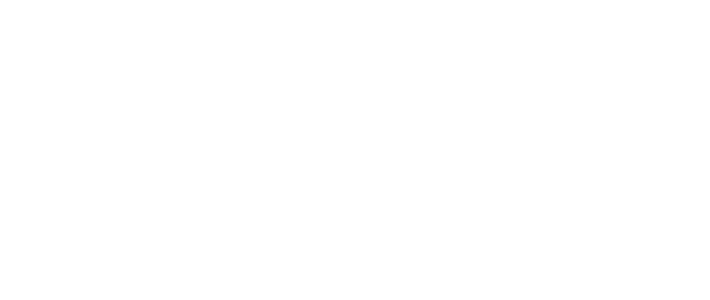
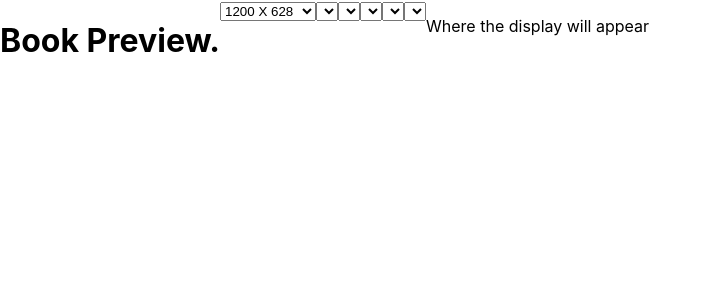
Before and after one commit to Norah-Tonny/Book--Brush, a React (Create React App) app: page /Results in a window 1280 px wide. Shown: the top 300 px of the page, without its empty margins (0-710 px from the left). Built offline with nearby package versions, Linux system fonts and the light colour scheme.

Commit message:
modified Results.js

```diff
--- a/src/Components/CategoriesItems.js
+++ b/src/Components/CategoriesItems.js
@@ -7,7 +7,9 @@
 const CategoryContainer = styled.div``
 const CategoriesTitle=styled.h4``
 const BookContainer = styled.div``
-const BookImg = styled.img``
+const BookImg = styled.img`
+width:20%;
+`
 const Content=styled.div``
 
 const CategoriesItems = () => {
@@ -20,9 +22,9 @@
                         <BookContainer key={index}>
                             <CategoriesTitle>{Category.name}</CategoriesTitle>
 
-                            <BookImg>
-                            <Content>{Category.img}</Content>
-                            </BookImg>
+                            <BookImg src={Category.img} alt="img" />
+
+
 
                         </BookContainer>
 
--- a/src/Components/Results.js
+++ b/src/Components/Results.js
@@ -2,19 +2,79 @@
 import styled from "styled-components";
 
 
-const ResultContainer = styled.div``
+const ResultContainer = styled.div`
+display:flex;
+
+`
+const BookPreview=styled.h1``
 const PrevLeft = styled.div``
 const PrevRight = styled.div``
 const SelectItems = styled.select``
-const OptionsItems=styled.option``
-
+const OptionsItems = styled.option``
+const Heading = styled.h3``
 const Results = () => {
     return (
         <ResultContainer>
 
+<BookPreview>Book Preview.</BookPreview>
+            <PrevLeft>
+                <SelectItems>
+                    <Heading>Booksize</Heading>
+                    <OptionsItems>1200 X 628</OptionsItems>
+                    <OptionsItems>1080 x 1080</OptionsItems>
+                    <OptionsItems>1200 x 628</OptionsItems>
+                    <OptionsItems>828 x 315</OptionsItems>
+                </SelectItems>
+
+
+                <SelectItems>
+                    <Heading>BookCover</Heading>
+                    <OptionsItems></OptionsItems>
+                    <OptionsItems></OptionsItems>
+                    <OptionsItems></OptionsItems>
+                    <OptionsItems></OptionsItems>
+                </SelectItems>
+
+
+                <SelectItems>
+                    <Heading>Bookcolor</Heading>
+                    <OptionsItems></OptionsItems>
+                    <OptionsItems></OptionsItems>
+                    <OptionsItems></OptionsItems>
+                    <OptionsItems></OptionsItems>
+                </SelectItems>
+
+
+                <SelectItems>
+                    <Heading>BookTittle</Heading>
+                    <OptionsItems></OptionsItems>
+                    <OptionsItems></OptionsItems>
+                    <OptionsItems></OptionsItems>
+                    <OptionsItems></OptionsItems>
+                </SelectItems>
+
+
+                <SelectItems>
+                    <Heading>Books</Heading>
+                    <OptionsItems></OptionsItems>
+                    <OptionsItems></OptionsItems>
+                    <OptionsItems></OptionsItems>
+                    <OptionsItems></OptionsItems>
+                </SelectItems>
+
+
+                <SelectItems>
+                    <Heading>Booksize</Heading>
+                    <OptionsItems></OptionsItems>
+                    <OptionsItems></OptionsItems>
+                    <OptionsItems></OptionsItems>
+                    <OptionsItems></OptionsItems>
+                </SelectItems>
 
 
 
+            </PrevLeft>
+            <PrevRight><p>Where the display will appear</p></PrevRight>
         </ResultContainer>
     )
 }
```
Also changed, not shown: src/Pages/Home.js (+8 -7 lines), src/App.js (line endings or trailing spaces).
